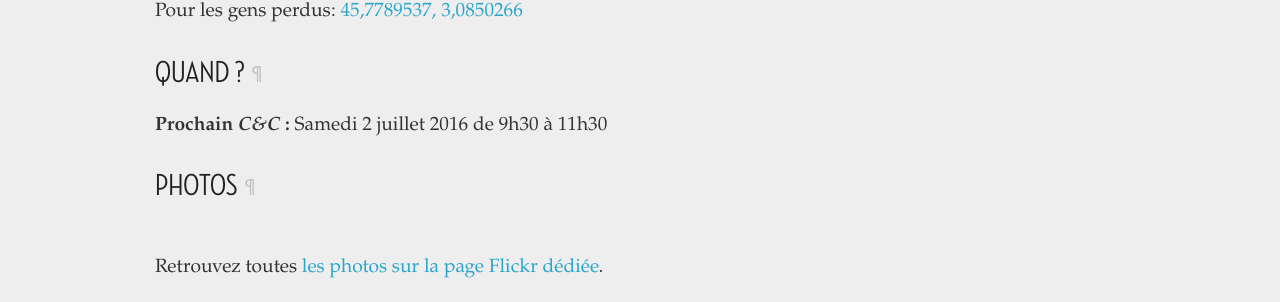
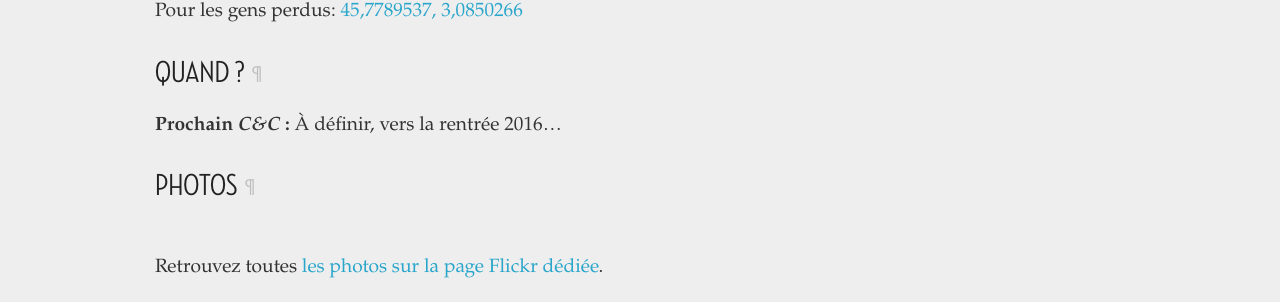
Before and after one commit to clermontech/clermontech.github.com, a Jekyll site: the page built from code-and-coffee.md, in a window 1280 px wide. Shown: the part 1556-1858 px from the top of the page. Built offline with Jekyll 4.4.1, drawn with Linux system fonts in a browser that asks for light colours.

Commit message:
Code & Coffee is over

```diff
--- a/code-and-coffee.md
+++ b/code-and-coffee.md
@@ -53,4 +53,4 @@ Pour les gens perdus: [45,7789537, 3,0850266](http://www.openstreetmap.org/node/
 
 ## Quand ?
 
-**Prochain _C&C_ :** Samedi 2 juillet 2016 de 9h30 à 11h30
+**Prochain _C&C_ :** À définir, vers la rentrée 2016…
```
